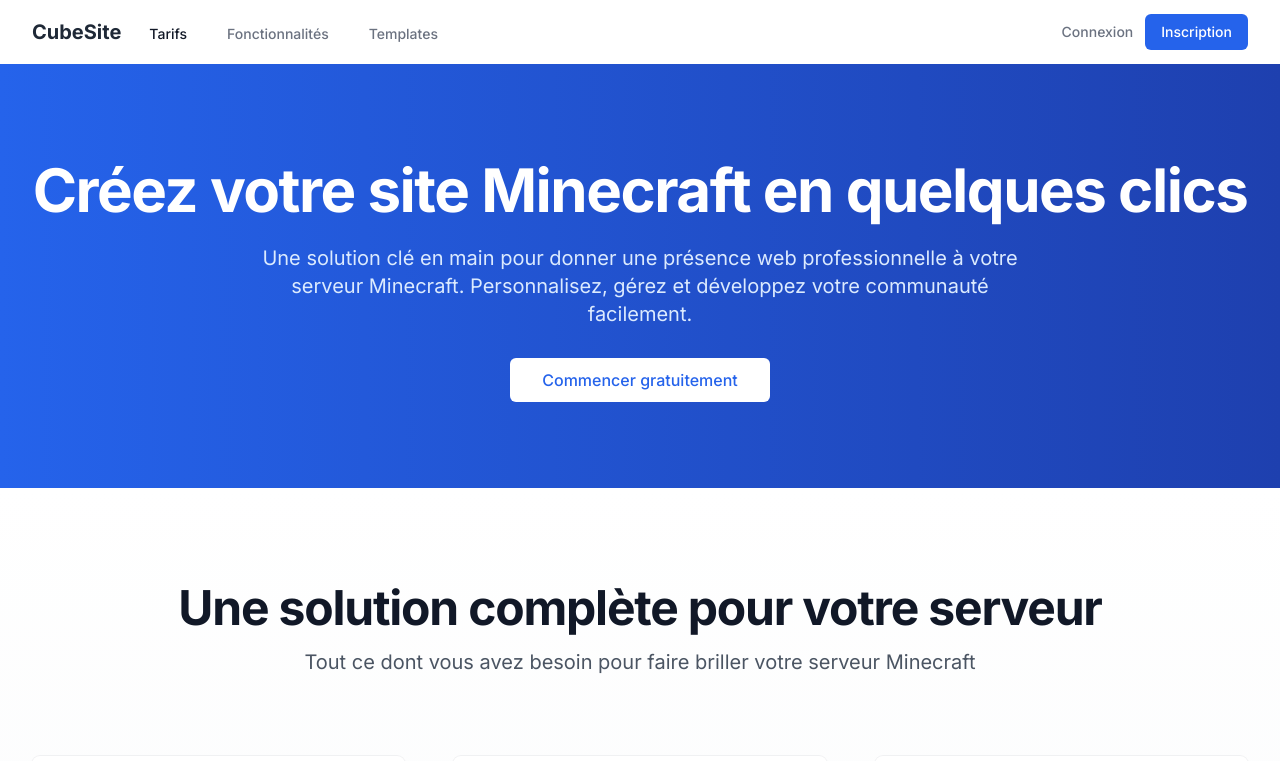
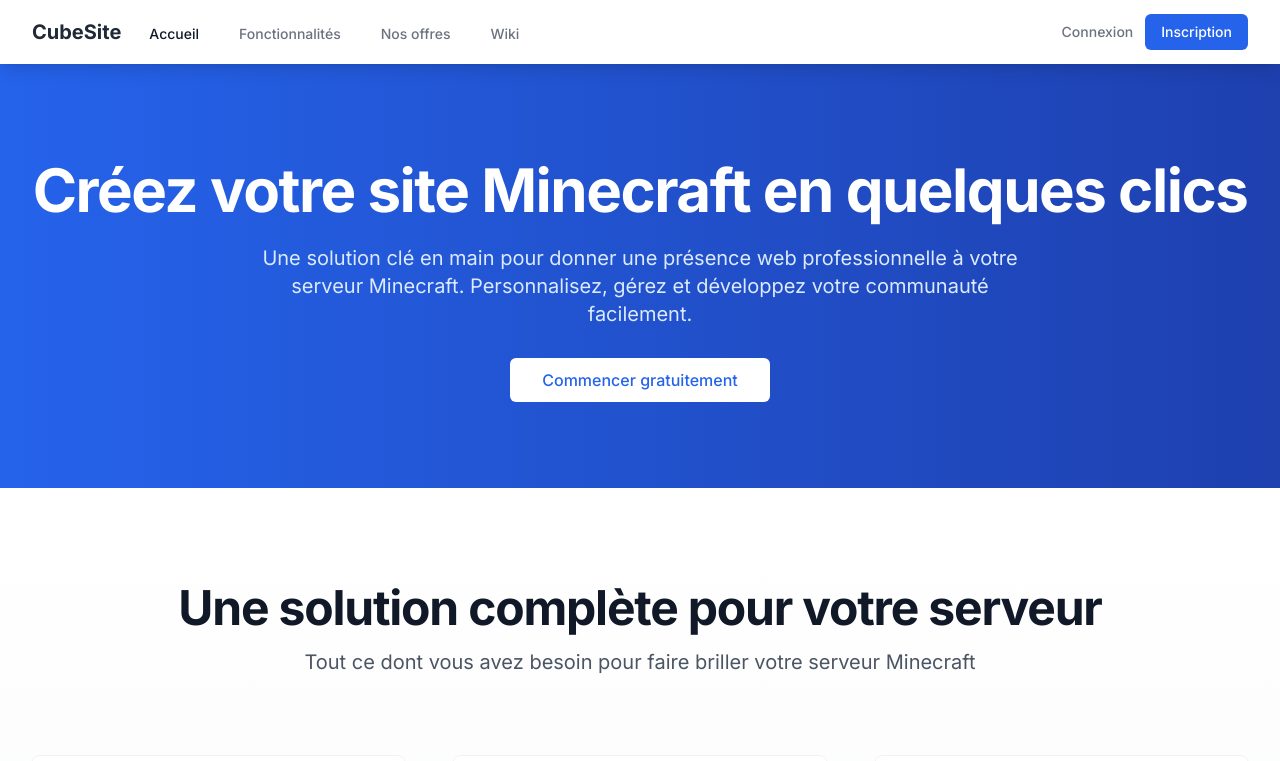
Before and after one commit to game05/cubesite, a Next.js app: page / in a window 1280 px wide. Shown: the top 761 px of the page. Built offline with nearby package versions, Linux system fonts and the light colour scheme.

Commit message:
Ajout du défilement fluide pour la navigation

```diff
--- a/src/app/layout.tsx
+++ b/src/app/layout.tsx
@@ -21,7 +21,7 @@
       <body className={inter.className}>
         <div className="min-h-screen flex flex-col">
           <Navbar />
-          <main className="flex-grow">
+          <main className="flex-grow pt-16">
             {children}
           </main>
           <Footer />
--- a/src/app/page.tsx
+++ b/src/app/page.tsx
@@ -70,7 +70,7 @@
       </div>
 
       {/* Features Section */}
-      <div className="py-24 bg-gradient-to-b from-white to-gray-50">
+      <div id="features" className="py-24 bg-gradient-to-b from-white to-gray-50">
         <div className="max-w-7xl mx-auto px-4 sm:px-6 lg:px-8">
           <div className="text-center">
             <h2 className="text-4xl font-bold tracking-tight text-gray-900 sm:text-5xl">
@@ -100,7 +100,7 @@
       </div>
 
       {/* Pricing Section */}
-      <div className="py-24 bg-white">
+      <div id="pricing" className="py-24 bg-white">
         <div className="max-w-7xl mx-auto px-4 sm:px-6 lg:px-8">
           <div className="text-center">
             <h2 className="text-4xl font-bold tracking-tight text-gray-900 sm:text-5xl mb-4">
--- a/src/components/layout/Navbar.tsx
+++ b/src/components/layout/Navbar.tsx
@@ -2,12 +2,30 @@
 
 import Link from 'next/link'
 import { useState } from 'react'
+import { useRouter } from 'next/navigation'
 
 export default function Navbar() {
   const [isMenuOpen, setIsMenuOpen] = useState(false)
+  const router = useRouter()
+
+  const handleScroll = (e: React.MouseEvent<HTMLAnchorElement>, id: string) => {
+    e.preventDefault()
+    const element = document.getElementById(id)
+    if (element) {
+      element.scrollIntoView({
+        behavior: 'smooth',
+        block: 'start',
+      })
+      setIsMenuOpen(false) // Ferme le menu mobile si ouvert
+    } else {
+      // Si l'élément n'existe pas (probablement sur une autre page),
+      // on navigue vers la page avec l'ancre
+      router.push(`/#${id}`)
+    }
+  }
 
   return (
-    <nav className="bg-white shadow-lg">
+    <nav className="bg-white shadow-lg fixed top-0 left-0 right-0 z-50">
       <div className="max-w-7xl mx-auto px-4 sm:px-6 lg:px-8">
         <div className="flex justify-between h-16">
           <div className="flex">
@@ -15,14 +33,31 @@
               <span className="text-xl font-bold text-gray-800">CubeSite</span>
             </Link>
             <div className="hidden sm:ml-6 sm:flex sm:space-x-8">
-              <Link href="/pricing" className="inline-flex items-center px-1 pt-1 text-sm font-medium text-gray-900">
-                Tarifs
+              <Link
+                href="/"
+                className="inline-flex items-center px-1 pt-1 text-sm font-medium text-gray-900"
+              >
+                Accueil
               </Link>
-              <Link href="/features" className="inline-flex items-center px-1 pt-1 text-sm font-medium text-gray-500 hover:text-gray-900">
+              <a
+                href="/#features"
+                onClick={(e) => handleScroll(e, 'features')}
+                className="inline-flex items-center px-1 pt-1 text-sm font-medium text-gray-500 hover:text-gray-900 cursor-pointer"
+              >
                 Fonctionnalités
-              </Link>
-              <Link href="/templates" className="inline-flex items-center px-1 pt-1 text-sm font-medium text-gray-500 hover:text-gray-900">
-                Templates
+              </a>
+              <a
+                href="/#pricing"
+                onClick={(e) => handleScroll(e, 'pricing')}
+                className="inline-flex items-center px-1 pt-1 text-sm font-medium text-gray-500 hover:text-gray-900 cursor-pointer"
+              >
+                Nos offres
+              </a>
+              <Link
+                href="/wiki"
+                className="inline-flex items-center px-1 pt-1 text-sm font-medium text-gray-500 hover:text-gray-900"
+              >
+                Wiki
               </Link>
             </div>
           </div>
@@ -40,7 +75,6 @@
               className="inline-flex items-center justify-center p-2 rounded-md text-gray-400 hover:text-gray-500 hover:bg-gray-100"
             >
               <span className="sr-only">Ouvrir le menu</span>
-              {/* Icon */}
               <svg className="h-6 w-6" fill="none" viewBox="0 0 24 24" stroke="currentColor">
                 <path strokeLinecap="round" strokeLinejoin="round" strokeWidth={2} d={isMenuOpen ? "M6 18L18 6M6 6l12 12" : "M4 6h16M4 12h16M4 18h16"} />
               </svg>
@@ -53,14 +87,25 @@
       {isMenuOpen && (
         <div className="sm:hidden">
           <div className="pt-2 pb-3 space-y-1">
-            <Link href="/pricing" className="block pl-3 pr-4 py-2 text-base font-medium text-gray-700 hover:text-gray-900 hover:bg-gray-50">
-              Tarifs
+            <Link href="/" className="block pl-3 pr-4 py-2 text-base font-medium text-gray-700 hover:text-gray-900 hover:bg-gray-50">
+              Accueil
             </Link>
-            <Link href="/features" className="block pl-3 pr-4 py-2 text-base font-medium text-gray-700 hover:text-gray-900 hover:bg-gray-50">
+            <a
+              href="/#features"
+              onClick={(e) => handleScroll(e, 'features')}
+              className="block pl-3 pr-4 py-2 text-base font-medium text-gray-700 hover:text-gray-900 hover:bg-gray-50 cursor-pointer"
+            >
               Fonctionnalités
-            </Link>
-            <Link href="/templates" className="block pl-3 pr-4 py-2 text-base font-medium text-gray-700 hover:text-gray-900 hover:bg-gray-50">
-              Templates
+            </a>
+            <a
+              href="/#pricing"
+              onClick={(e) => handleScroll(e, 'pricing')}
+              className="block pl-3 pr-4 py-2 text-base font-medium text-gray-700 hover:text-gray-900 hover:bg-gray-50 cursor-pointer"
+            >
+              Nos offres
+            </a>
+            <Link href="/wiki" className="block pl-3 pr-4 py-2 text-base font-medium text-gray-700 hover:text-gray-900 hover:bg-gray-50">
+              Wiki
             </Link>
             <Link href="/login" className="block pl-3 pr-4 py-2 text-base font-medium text-gray-700 hover:text-gray-900 hover:bg-gray-50">
               Connexion
```
